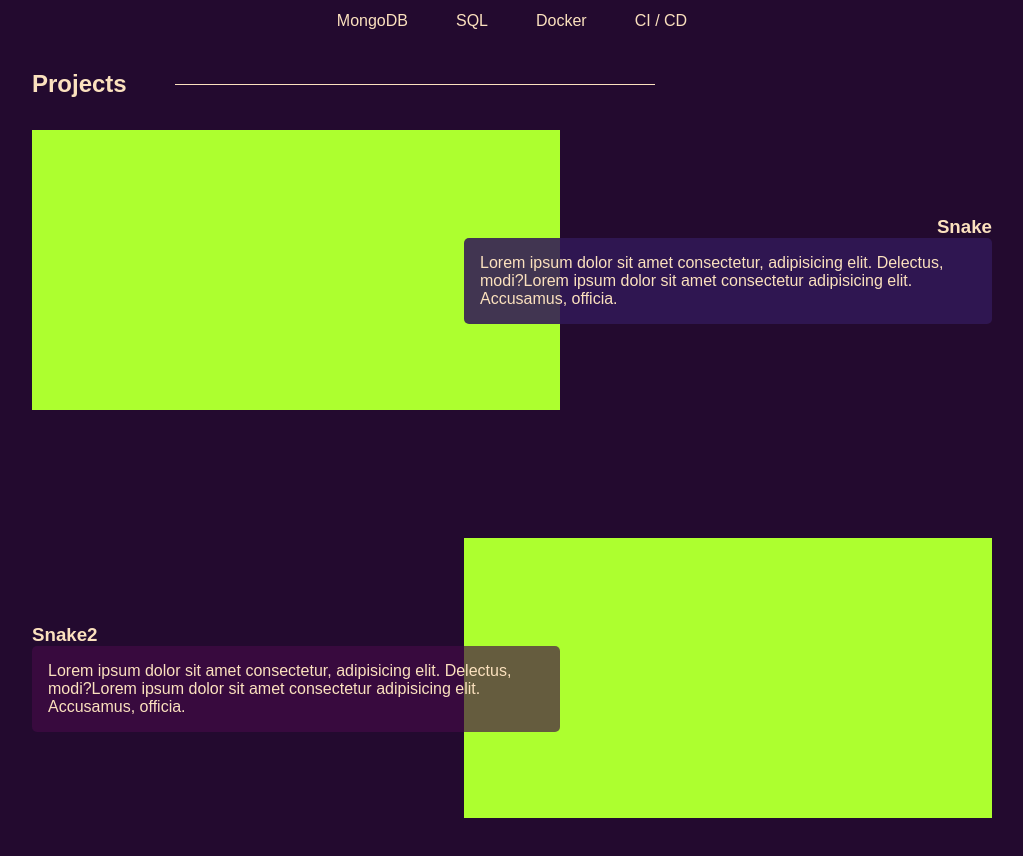
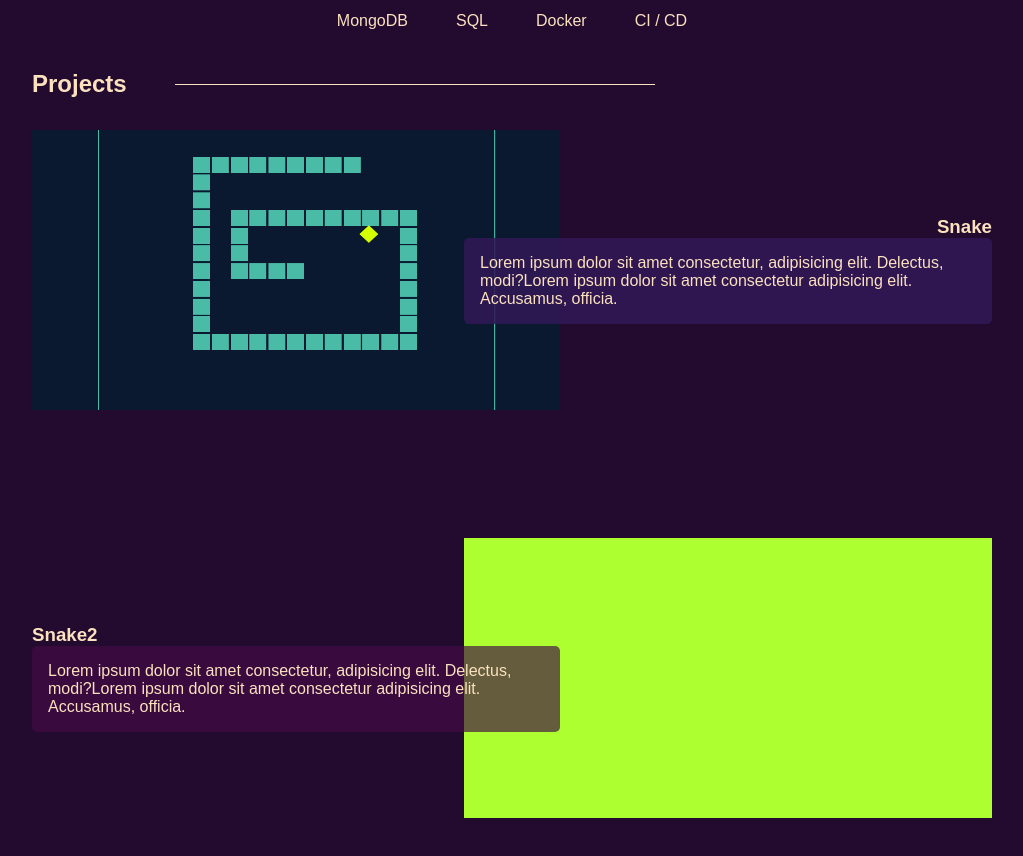
Before and after one commit to DaniPhilo/portfolio, a React (Create React App) app: page / in a window 1280 px wide. Shown: the part 1120-1976 px from the top of the page, without its empty margins (128-1151 px from the left). Built offline with nearby package versions, Linux system fonts and the light colour scheme.

Commit message:
Added new img folder in public directory and created snake thumbnail

```diff
--- a/src/components/ProjectCard.js
+++ b/src/components/ProjectCard.js
@@ -2,12 +2,12 @@ import React from 'react'
 
 export default function ProjectCard({ project, index }) {
 
-    const side = index % 2 === 0 ? 'right' : 'left';
-
     return (<>
             {index % 2 === 0 ?
                 <div className='project-card-left'>
-                    <div className="project-img"></div>
+                    <div className="project-img">
+                        <img src={project.img} alt="" />
+                    </div>
                     <div className="project-info">
                         <div className="project-title">
                             <h3>{project.name}</h3>
--- a/src/projects.json
+++ b/src/projects.json
@@ -1,7 +1,7 @@
 [
     {
         "name": "Snake",
-        "img": "",
+        "img": "./images/thumbnails/snake_thumbnail2.png",
         "description": "Lorem ipsum dolor sit amet consectetur, adipisicing elit. Delectus, modi?Lorem ipsum dolor sit amet consectetur adipisicing elit. Accusamus, officia.",
         "technologies": [],
         "gh_link": "",
--- a/src/styles/component_styles/_projects.scss
+++ b/src/styles/component_styles/_projects.scss
@@ -13,9 +13,14 @@
 
 .project-card-left > .project-img {
     display: inline-block;
-    background-color: greenyellow;
+    // background-color: greenyellow;
     width: 55%;
     height: 35vh;
+}
+
+.project-card-left > .project-img > img {
+    width: 100%;
+    height: 100%;
 }
 
 .project-card-left > .project-info {
```
Also changed, not shown: public/images/thumbnails/snake_thumbnail.png (added), public/images/thumbnails/snake_thumbnail2.png (added).
